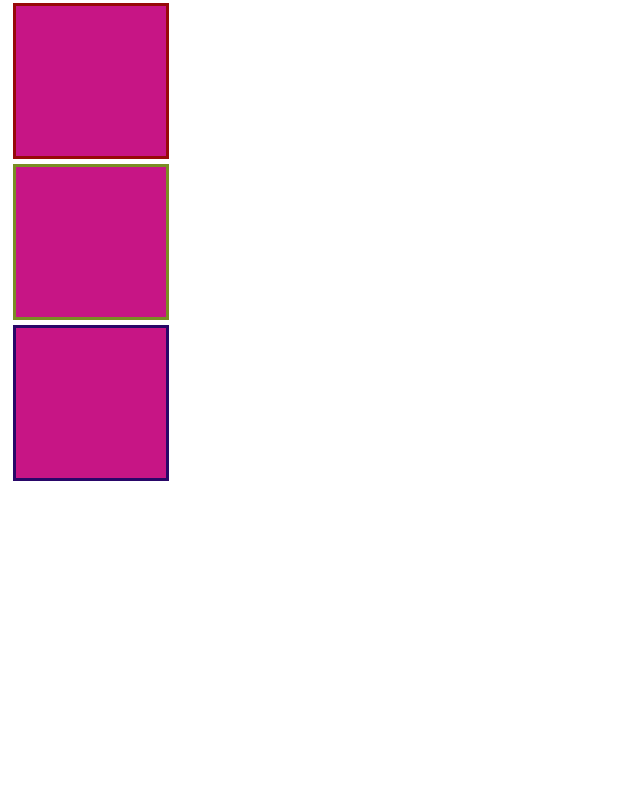
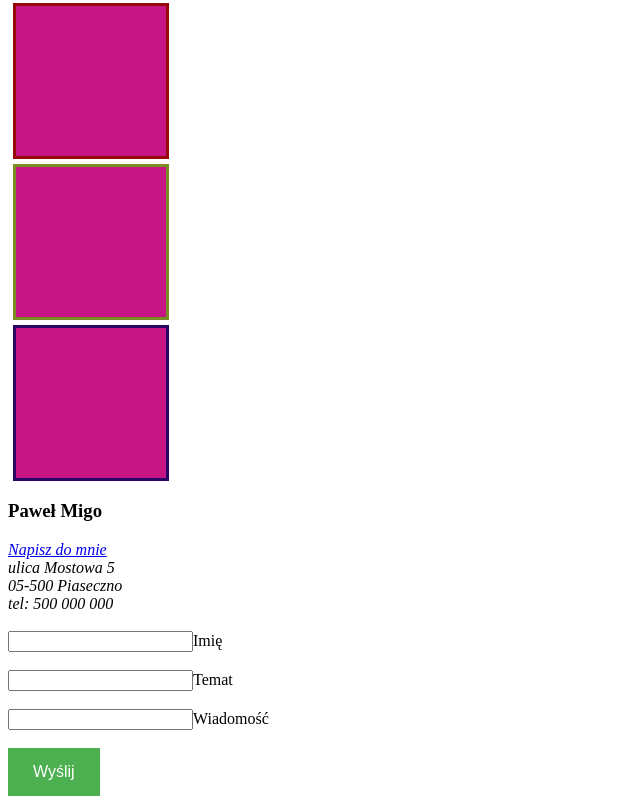
Before and after one commit to GYMJUICE/15-html-prosta-strona, a plain HTML site: page index.html in a window 1280 px wide. Shown: the part 449-1253 px from the top of the page, without its empty margins (0-640 px from the left). Before the commit the page ends 938 px from the top, so only its background shows below. Drawn offline with Linux system fonts and the light colour scheme.

Commit message:
sekcja kontakt gotowa, projekt skonczony

```diff
--- a/index.html
+++ b/index.html
@@ -68,6 +68,18 @@
         #sq3 {
             border: 3px solid rgb(41, 7, 104);
         }
+        .button {
+            background-color: #4CAF50;
+            border: none;
+            color: white;
+            padding: 15px 25px;
+            text-align: center;
+            font-size: 16px;
+            cursor: pointer;
+        }
+        .button:hover {
+            background-color: green;
+        }
 
     </style>
 </head>
@@ -85,7 +97,8 @@
     <!-- sekcja about -->
     <section>
         <div class="backgroundcolor">
-        <h3>About us</h3>
+        <a id="sekcja_o_nas">
+        <h3>About us</h3></a>
         <p>Lorem ipsum dolor sit amet consectetur, adipisicing elit. Qui laboriosam dolorum voluptatibus consequatur
             iure labore aperiam cumque nisi? Vel sint ipsum eum culpa magni neque perspiciatis inventore dignissimos est
             facere.
@@ -94,17 +107,39 @@
     </section>
     <!-- sekcja skills -->
     <section>
-        <h3>Skills</h3>
+        <a id="sekcja_skills"><h3>Skills</h3></a>
         <div class="square" id="s1"></div>
         <div class="square" id="s2"></div>
         <div class="square" id="s3"></div>
     </section>
     <!-- sekcja portfolio -->
     <section>
-        <h3>Portfolio</h3>
+            <a id="sekcja_portfolio"><h3>Portfolio</h3></a>
         <div class="square1" id="sq1"></div>
         <div class="square1" id="sq2"></div>
         <div class="square1" id="sq3"></div>
+    </section>
+    <!-- sekcja kontakt -->
+    <section>
+            <a id="sekcja_kontakt"><h3>Paweł Migo</h3></a>
+        <address>
+            <a href="mailto:pawel.migo@gmail.com">Napisz do mnie</a><br>
+            ulica Mostowa 5<br>
+            05-500 Piaseczno<br>
+            tel: 500 000 000<br>
+        </address>
+        <br>
+        <form>
+            <div><input type="text" name="Imię" required>Imię</div><br>
+            <div><input type="text" name="Temat" required>Temat</div><br>
+            <div><input type="text" name="Wiadomość" required>Wiadomość</div>
+            <br>
+            <div>
+                <button class="button">Wyślij
+                </button>
+            </div>
+
+        </form>
     </section>
 
 
```
